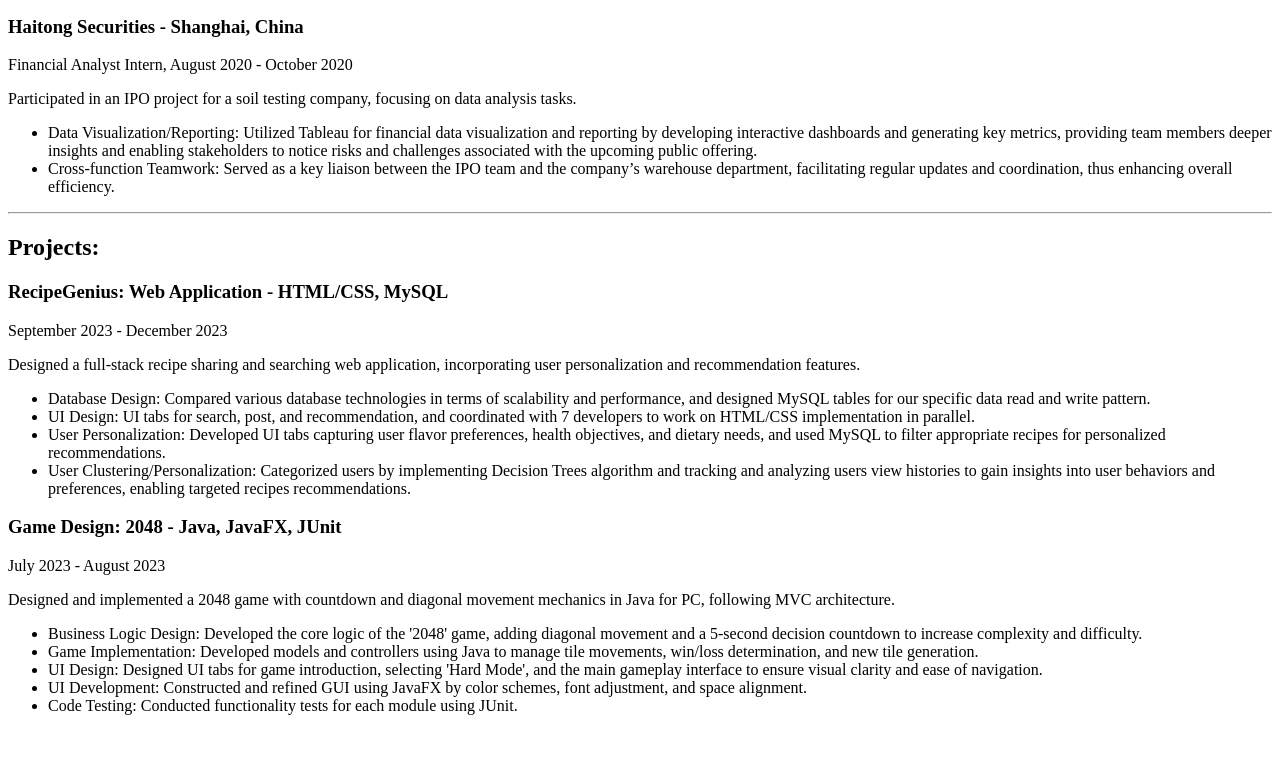
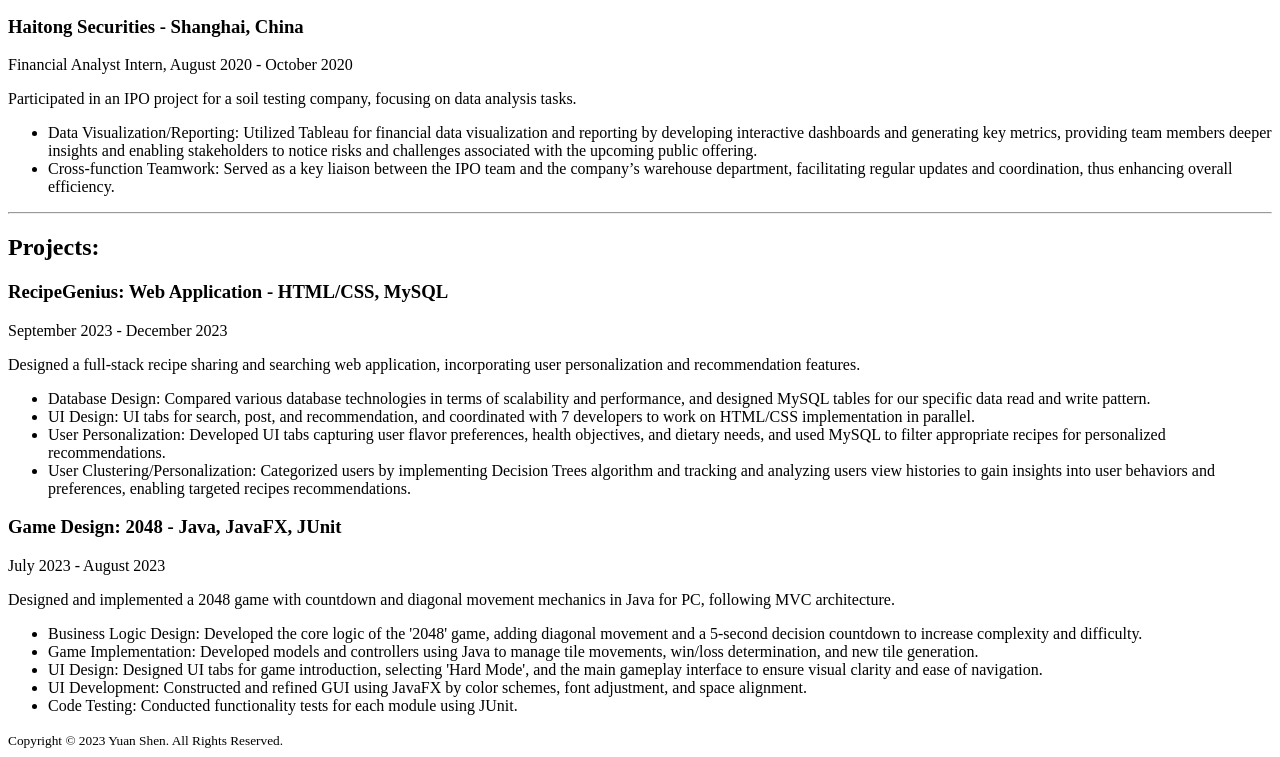
Before and after one commit to bendyshen/webdev-project1, a plain HTML site: page index.html in a window 1280 px wide. Shown: the part 1171-1928 px from the top of the page. Before the commit the page ends 1902 px from the top, so only its background shows below. Drawn offline with Linux system fonts and the light colour scheme.

Commit message:
footer added

```diff
--- a/index.html
+++ b/index.html
@@ -161,5 +161,10 @@
                 Code Testing: Conducted functionality tests for each module using JUnit.
             </li>
         </ul>
+        <footer>
+            <small>
+                Copyright © 2023 Yuan Shen. All Rights Reserved.
+            </small>
+        </footer>
     </body>
 </html>
```
